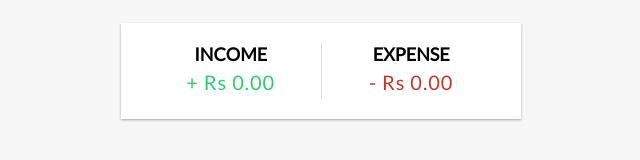
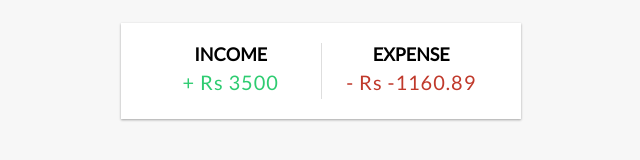
Before and after one commit to kc211/vue-expense-tracker, a Vue app: page / in a window 1280 px wide. Shown: the part 148-308 px from the top of the page, without its empty margins (319-959 px from the left). Built offline with nearby package versions, Linux system fonts and the light colour scheme.

Commit message:
totaling of income and expense are done

```diff
--- a/src/App.vue
+++ b/src/App.vue
@@ -2,7 +2,7 @@
   <h/>
   <div class="container">
     <balance :total="total"/>
-    <IncomeExpense/>
+    <IncomeExpense :income="+income" :expense="+expense"/>
     <TransactionList :transactions="transactions"/>
     <AddTransaction/>
   </div>
@@ -23,9 +23,29 @@ const transactions=ref([
                 {id:4, text:'biriyani', amount:-180}
             ]);
 
+//get total
 const total = computed( ()=>{
   return transactions.value.reduce((acc,transaction)=>{
     return acc+transaction.amount
   },0);
 })
+
+//get income
+
+const income=computed(()=>{
+  return transactions.value
+  .filter((transaction)=>transaction.amount>0)
+  .reduce((acc,transaction)=>{
+    return acc+transaction.amount;
+  },0).toFixed(2)
+})
+
+//get expense
+
+const expense=computed(()=>{
+  return transactions.value.filter((transaction)=>transaction.amount<0)
+  .reduce((acc,transaction)=>{
+    return acc+transaction.amount;
+  },0).toFixed(2);
+})
 </script>
--- a/src/components/IncomeExpense.vue
+++ b/src/components/IncomeExpense.vue
@@ -2,11 +2,26 @@
     <div class="inc-exp-container">
         <div>
             <h4>Income</h4>
-            <p id="money-plus" class="money plus">+ Rs 0.00</p>
+            <p id="money-plus" class="money plus">+ Rs {{ income }}</p>
         </div>
         <div>
             <h4>Expense</h4>
-            <p id="money-minus" class="money minus">- Rs 0.00</p>
+            <p id="money-minus" class="money minus">- Rs {{ expense }}</p>
         </div>
     </div>
 </template>
+
+<script setup>
+import {defineProps} from 'vue'
+const props=defineProps({
+    income:{
+        type:Number,
+        required:true,
+    }
+    ,
+    expense:{
+        type:Number,
+        required:true
+    }
+})
+</script>
```
